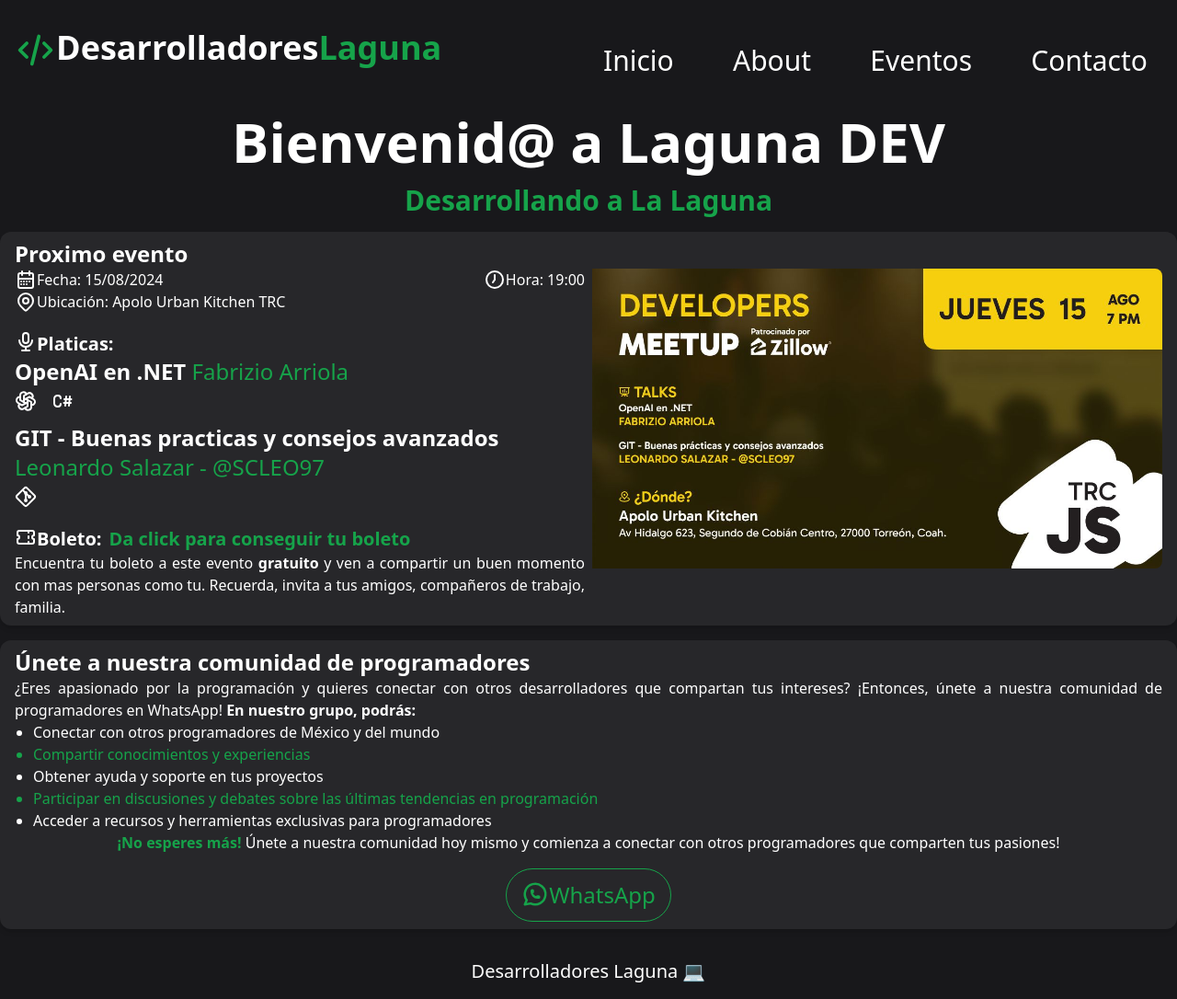
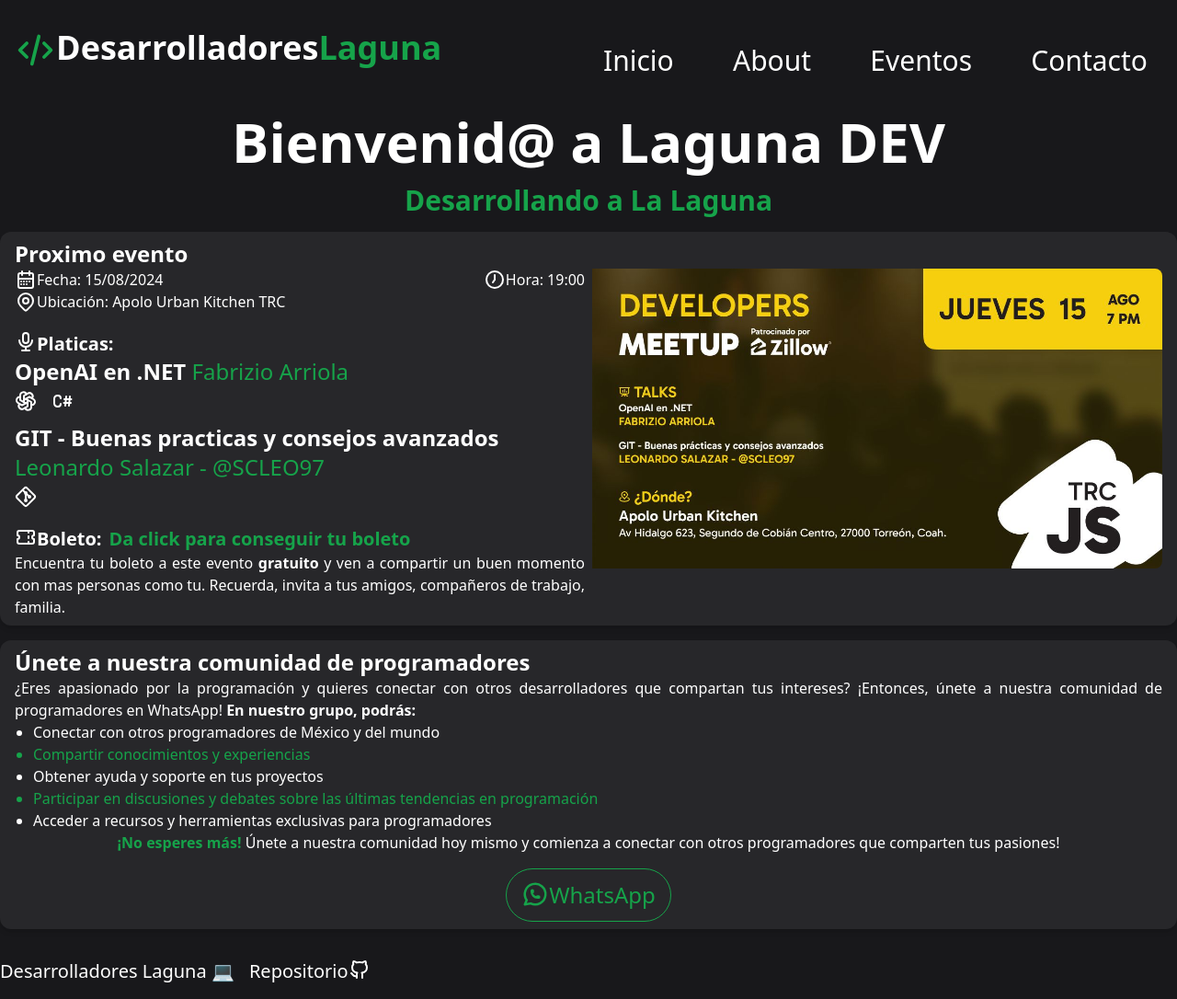
Before and after one commit to Jorki3/laguna-dev, an Astro site: page / in a window 1280 px wide. Shown: the whole page at 92% size. Built offline with nearby package versions, Linux system fonts and the light colour scheme; Astro itself is replaced by a stand-in of ours.

Commit message:
Repositorio

```diff
--- a/src/components/Footer.astro
+++ b/src/components/Footer.astro
@@ -1,3 +1,24 @@
-<footer class="text-white text-xl text-center mt-8 my-4">
-  <a href="/"> Desarrolladores Laguna 💻 </a>
+<footer class="text-white text-xl mt-8 my-4 flex space-x-4">
+  <a class="text-center" href="/"> Desarrolladores Laguna 💻 </a>
+
+  <a class="flex" href="https://github.com/Jorki3/laguna-dev" target="_blank">
+    Repositorio
+    <span>
+      <svg
+        xmlns="http://www.w3.org/2000/svg"
+        width="24"
+        height="24"
+        viewBox="0 0 24 24"
+        fill="none"
+        stroke="currentColor"
+        stroke-width="2"
+        stroke-linecap="round"
+        stroke-linejoin="round"
+        class="icon icon-tabler icons-tabler-outline icon-tabler-brand-github"
+        ><path stroke="none" d="M0 0h24v24H0z" fill="none"></path><path
+          d="M9 19c-4.3 1.4 -4.3 -2.5 -6 -3m12 5v-3.5c0 -1 .1 -1.4 -.5 -2c2.8 -.3 5.5 -1.4 5.5 -6a4.6 4.6 0 0 0 -1.3 -3.2a4.2 4.2 0 0 0 -.1 -3.2s-1.1 -.3 -3.5 1.3a12.3 12.3 0 0 0 -6.2 0c-2.4 -1.6 -3.5 -1.3 -3.5 -1.3a4.2 4.2 0 0 0 -.1 3.2a4.6 4.6 0 0 0 -1.3 3.2c0 4.6 2.7 5.7 5.5 6c-.6 .6 -.6 1.2 -.5 2v3.5"
+        ></path>
+      </svg>
+    </span>
+  </a>
 </footer>
--- a/src/components/Header.astro
+++ b/src/components/Header.astro
@@ -40,8 +40,8 @@ import ANav from "./ANav.astro";
   <div class="flex-1">
     <Nav>
       <ANav href="/">Inicio</ANav>
-      <ANav href="/about">About</ANav>
-      <ANav href="/">Eventos</ANav>
+      <ANav href="/">About</ANav>
+      <ANav href="/events">Eventos</ANav>
       <ANav href="/">Contacto</ANav>
     </Nav>
   </div>
--- a/src/components/Nav.astro
+++ b/src/components/Nav.astro
@@ -38,6 +38,7 @@
     </button>
   </div>
 
+  <!-- <= MD screen -->
   <div
     x-show="open"
     x-transition
@@ -46,6 +47,7 @@
     <slot />
   </div>
 
+  <!-- >= LG screen -->
   <div class="lg:flex lg:flex-row lg:justify-between text-center hidden">
     <slot />
   </div>
--- /dev/null
+++ b/src/pages/events/index.astro
@@ -0,0 +1,11 @@
+---
+import Layout from "../../layouts/Layout.astro";
+import Card from "../../components/Card.astro";
+---
+
+<Layout title="Eventos">
+  <h1 class="text-3xl font-extrabold">2024</h1>
+
+  <!-- TODO: Crear md de los eventos que han pasado -->
+  <Card title="titulo"> Carta </Card>
+</Layout>
```
